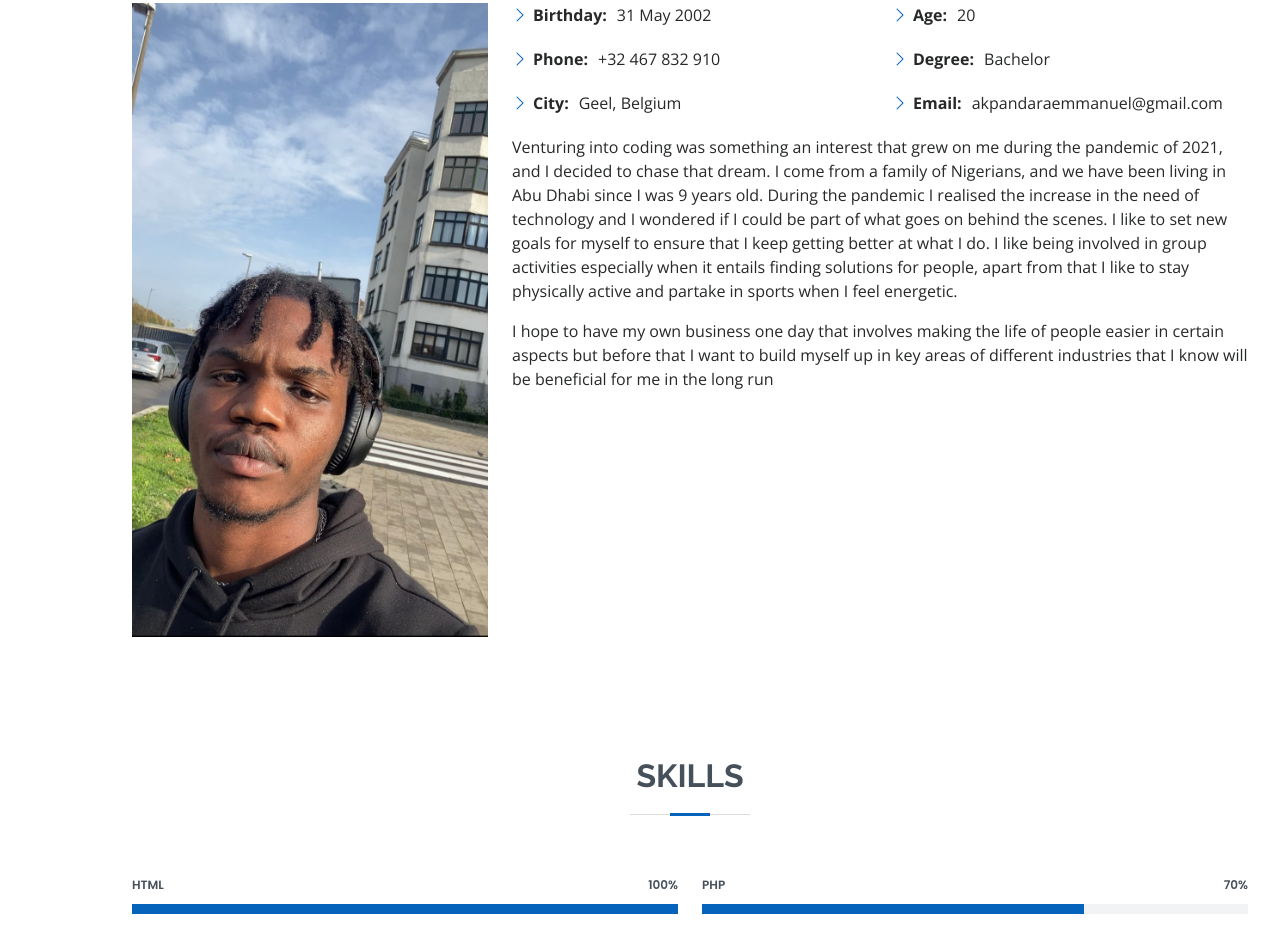
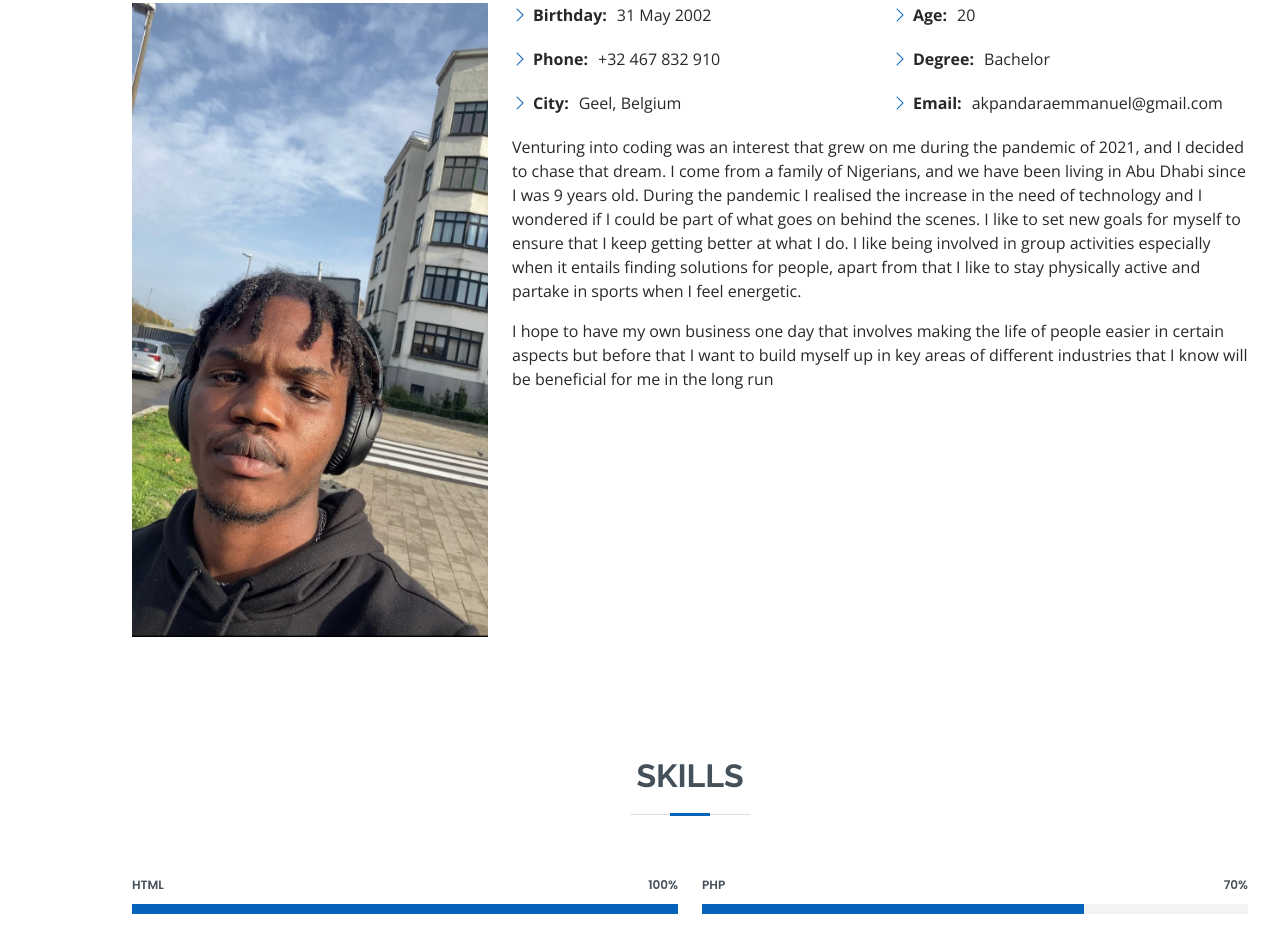
Before and after one commit to emmanuel-akpandara/portfolio, a plain HTML site: page index.html in a window 1280 px wide. Shown: the part 1013-1948 px from the top of the page. Drawn offline with nearby package versions, Linux system fonts and the light colour scheme.

Commit message:
new updates

```diff
--- a/index.html
+++ b/index.html
@@ -95,7 +95,7 @@
               </div>
             </div>
             <p>
-              Venturing into coding was something an interest that grew on me during the pandemic of 2021, and I decided to chase that
+              Venturing into coding was an interest that grew on me during the pandemic of 2021, and I decided to chase that
             dream. I come from a family of Nigerians, and we have been living in Abu Dhabi since I was 9 years old. During the pandemic I realised the
             increase in the need of technology and I wondered if I could be part of what goes on behind the scenes. I like to set new
             goals for myself to ensure that I keep getting better at what I do. I like being involved in group activities especially when it entails
```
